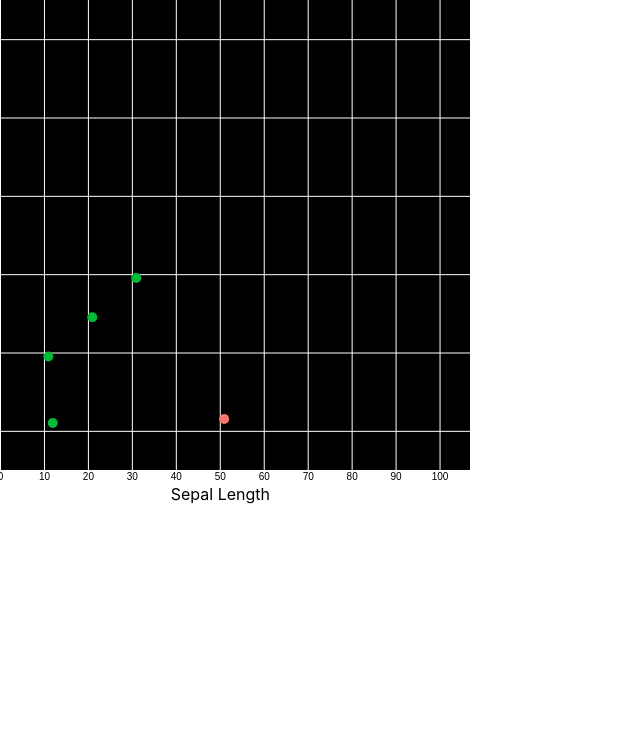
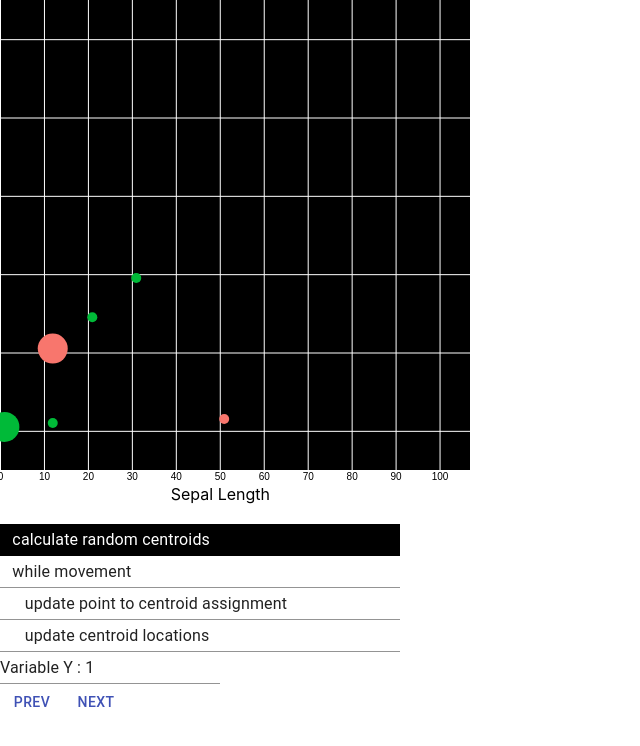
Before and after one commit to h12567/interactive-ml, a React (Create React App) app: page / in a window 1280 px wide. Shown: the top 746 px of the page, without its empty margins (0-640 px from the left). Built offline with nearby package versions, Linux system fonts and the light colour scheme.

Commit message:
Interactive movement

```diff
--- a/package.json
+++ b/package.json
@@ -3,6 +3,7 @@
   "version": "0.1.0",
   "private": true,
   "dependencies": {
+    "@material-ui/core": "^4.11.4",
     "@testing-library/jest-dom": "^5.12.0",
     "@testing-library/react": "^11.2.6",
     "@testing-library/user-event": "^12.8.3",
--- a/src/App.js
+++ b/src/App.js
@@ -1,8 +1,12 @@
 import './App.css';
 
+import React, { Component, useRef } from 'react';
 import Dummy from './components/Dummy'
 import SampleVis from './components/SampleVis'
 import ClusterVis from './components/ClusterVis'
+import PseudoCodeBox from './components/PseudoCodeBox'
+import DataDisplay from './components/DataDisplay'
+import { Button } from '@material-ui/core'
 
 // const data = [
 //   {year: 1980, efficiency: 24.3, sales: 8949000},
@@ -50,12 +54,193 @@ const centroids = [
   {x: 12, y: 21, color: 'blue'}
 ]
 
+var pseudo_code = [
+  ["calculate random centroids", 1],
+  ["while movement", 1],
+  ["update point to centroid assignment", 2],
+  ["update centroid locations", 2]
+]
+
+const state_arr = [
+  [
+      0,
+      {'Variable Y' : '1'},
+      {
+          'data':  [{x: 12, y: 2, color: 'red'},
+                      {x: 51, y: 3, color: 'blue'},
+                      {x: 11, y: 19, color: 'red'},
+                      {x: 21, y: 29, color: 'red'},
+                      {x: 31, y: 39, color: 'red'}],
+          'centroids': [
+              {x: 1, y: 1, color: 'red'},
+              {x: 12, y: 21, color: 'blue'}
+          ]
+      }
+  ],
+  [
+    1,
+    {'Variable X' : '1'},
+    {
+        'data':  [{x: 12, y: 2, color: 'blue'},
+                    {x: 51, y: 3, color: 'blue'},
+                    {x: 11, y: 19, color: 'blue'},
+                    {x: 21, y: 29, color: 'blue'},
+                    {x: 31, y: 39, color: 'red'}],
+        'centroids': [
+          {x: 1, y: 1, color: 'red'},
+          {x: 12, y: 21, color: 'blue'}
+      ]
+    }
+  ],
+  [
+    2,
+    {'Variable Z' : '113431'},
+    {
+        'data':  [{x: 12, y: 2, color: 'red'},
+                    {x: 51, y: 3, color: 'red'},
+                    {x: 11, y: 19, color: 'red'},
+                    {x: 21, y: 29, color: 'red'},
+                    {x: 31, y: 39, color: 'red'}],
+                    'centroids': [
+                      {x: 1, y: 1, color: 'red'},
+                      {x: 12, y: 21, color: 'blue'}
+                  ]
+    }
+  ],
+  [
+    3,
+    {'Variable X' : '1'},
+    {
+        'data':  [{x: 12, y: 2, color: 'blue'},
+                    {x: 51, y: 3, color: 'blue'},
+                    {x: 11, y: 19, color: 'blue'},
+                    {x: 21, y: 29, color: 'blue'},
+                    {x: 31, y: 39, color: 'red'}],
+        'centroids': [
+          {x: 12, y: 11, color: 'red'},
+          {x: 32, y: 51, color: 'blue'}
+      ]
+    }
+  ],
+  [
+    1,
+    {'Variable Z' : '113431'},
+    {
+        'data':  [{x: 12, y: 2, color: 'red'},
+                    {x: 51, y: 3, color: 'red'},
+                    {x: 11, y: 19, color: 'red'},
+                    {x: 21, y: 29, color: 'red'},
+                    {x: 31, y: 39, color: 'red'}],
+        'centroids': [
+            {x: 12, y: 11, color: 'red'},
+            {x: 32, y: 51, color: 'blue'}
+        ]
+    }
+  ],
+  [
+    2,
+    {'Variable X' : '1'},
+    {
+        'data':  [{x: 12, y: 2, color: 'blue'},
+                    {x: 51, y: 3, color: 'blue'},
+                    {x: 11, y: 19, color: 'blue'},
+                    {x: 21, y: 29, color: 'blue'},
+                    {x: 31, y: 39, color: 'red'}],
+          'centroids': [
+            {x: 12, y: 11, color: 'red'},
+            {x: 32, y: 51, color: 'blue'}
+        ]
+    }
+  ],
+  [
+    3,
+    {'Variable Z' : '113431'},
+    {
+        'data':  [{x: 12, y: 2, color: 'red'},
+                    {x: 51, y: 3, color: 'red'},
+                    {x: 11, y: 19, color: 'red'},
+                    {x: 21, y: 29, color: 'red'},
+                    {x: 31, y: 39, color: 'red'}],
+          'centroids': [
+            {x: 42, y: 11, color: 'red'},
+            {x: 12, y: 51, color: 'blue'}
+        ]
+    }
+  ],
+];
+
+
 function App() {
+  // var initial_idx = 0;
+  const [initial_idx, setIntialIdx] = React.useState(0);
+  var itemList = [];
+  // const clusterVisRef = React.useRef();
+  const clusterVisRef = React.useRef();
+  const [refVisible, setRefVisible] = React.useState(false);
+  console.log("HIEU");
+  for (var i = 0; i < state_arr.length; i ++) {
+    itemList.push(
+      <div class="row">
+        <div class="column" width="30%" float="left">
+          <ClusterVis data={state_arr[i][2]['data']} centroids={state_arr[i][2]['centroids']} />
+        </div>
+        <div class="column" width="30%" float="right">
+          <PseudoCodeBox code_box={pseudo_code} idx={state_arr[i][0]} />
+        </div>
+        <div class="column" width="30%" float="right">
+          <DataDisplay data={state_arr[i][1]} />
+        </div>
+      </div>
+    );
+
+  }
+
+  function decreaseIdx() {
+    // initial_idx -= 1;
+    setIntialIdx(initial_idx - 1);
+    console.log("INIT");
+    console.log(initial_idx);
+  }
+
+  function increaseIdx() {
+    // initial_idx += 1;
+    setIntialIdx(initial_idx + 1);
+    console.log("INIT");
+    console.log(initial_idx);
+    console.log(clusterVisRef);
+    // clusterVisRef.current.forceUpdate();
+  }
+
+  React.useEffect(() => {
+    console.log(clusterVisRef.current);
+  }, [clusterVisRef]);
+
   return (
     <div classname="App">
       {/* <Dummy /> */}
       {/* <SampleVis data={data} /> */}
-      <ClusterVis data={data} />
+
+      {/* <div>
+        {itemList}
+      </div>  */}
+
+      <div class="row"  ref={r => { clusterVisRef.current = r; setRefVisible(!!r); }}>
+        <div class="column" width="30%" float="left">
+          <ClusterVis id='cluster_vis' i={initial_idx} data={state_arr[initial_idx][2]['data']} centroids={state_arr[initial_idx][2]['centroids']}
+          />
+        </div>
+        <div class="column" width="30%" float="right">
+          <PseudoCodeBox id='code_box' i={initial_idx} code_box={pseudo_code} idx={state_arr[initial_idx][0]} />
+        </div>
+        <div class="column" width="30%" float="right">
+          <DataDisplay id='data_display' i={initial_idx} data={state_arr[initial_idx][1]} />
+        </div>
+      </div>
+      <div>
+        <Button onClick={decreaseIdx} color="primary"> PREV </Button>
+        <Button onClick={increaseIdx} color="primary"> NEXT </Button>
+      </div>
+
     </div>
   );
 
--- a/src/components/ClusterVis.js
+++ b/src/components/ClusterVis.js
@@ -2,7 +2,7 @@ import React, { Component } from 'react';
 import * as d3 from 'd3';
 import { useD3 } from '../hooks/useD3';
 
-function ClusterVis({data}) {
+function ClusterVis({data, centroids}) {
 
     const ref = useD3(
         (svg) => {
@@ -82,6 +82,17 @@ function ClusterVis({data}) {
                 .attr("r", 5)
                 .style("fill", function (d) { return color(d.color) } )
 
+            // Add dots
+            svg.append('g')
+            .selectAll("dot")
+            .data(centroids)
+            .enter()
+            .append("circle")
+            .attr("cx", function (d) { return x(d.x); } )
+            .attr("cy", function (d) { return y(d.y); } )
+            .attr("r", 15)
+            .style("fill", function (d) { return color(d.color) } )
+
         },
         [data]
     );
--- /dev/null
+++ b/src/components/DataDisplay.js
@@ -0,0 +1,48 @@
+import React, { Component } from 'react';
+import { TextField } from '@material-ui/core';
+import { withStyles } from '@material-ui/core/styles';
+import PropTypes from 'prop-types';
+
+const styles = {
+    root: {
+        background: "black"
+    },
+    input: {
+        color: "white"
+    }
+};
+
+function DataDisplay({classes, data}) {
+
+    var itemList = [];
+
+    for (const [key, value] of Object.entries(data)) {
+        var result_str = key + " : " + value;
+        itemList.push(
+            <tbody>
+                <TextField
+                    value={result_str}
+                />
+            </tbody>
+        )
+    }
+
+    return (
+        // <svg
+        //     ref={ref}
+        //     id="pseudo-code"
+        //     width="520"
+        //     height="520"
+        // >
+        // </svg>
+        <div>
+            {itemList}
+        </div>
+    );
+}
+
+DataDisplay.propTypes = {
+    classes: PropTypes.object.isRequired
+}
+
+export default withStyles(styles)(DataDisplay);
--- /dev/null
+++ b/src/components/PseudoCodeBox.js
@@ -0,0 +1,69 @@
+import React, { Component } from 'react';
+import { TextField } from '@material-ui/core';
+import { withStyles } from '@material-ui/core/styles';
+import PropTypes from 'prop-types';
+
+const styles = {
+    root: {
+        background: "black"
+    },
+    input: {
+        color: "white"
+    }
+};
+
+function PseudoCodeBox({classes, code_box, idx}) {
+
+    var itemList = [];
+    for(var i = 0; i < code_box.length; i++) {
+        var result_str = code_box[i][0];
+        var indent = code_box[i][1];
+        result_str = " ".repeat(indent* 3) + result_str;
+        if (i == idx) {
+            itemList.push(
+                <tbody>
+                    <TextField
+                        value={result_str}
+                        style={{width: 400}}
+                        fullWidth={true}
+                        defaultValue="color"
+                        className={classes.root}
+                        InputProps={{
+                            className: classes.input
+                        }}
+                    />
+                </tbody>
+            );
+        } else {
+            itemList.push(
+                <tbody>
+                    <TextField
+                        value={result_str}
+                        style={{width: 400}}
+                        fullWidth={true}
+                        defaultValue="color"
+                    />
+                </tbody>
+            );
+        }
+    }
+
+    return (
+        // <svg
+        //     ref={ref}
+        //     id="pseudo-code"
+        //     width="520"
+        //     height="520"
+        // >
+        // </svg>
+        <div>
+            {itemList}
+        </div>
+    );
+}
+
+PseudoCodeBox.propTypes = {
+    classes: PropTypes.object.isRequired
+}
+
+export default withStyles(styles)(PseudoCodeBox);
```
Also changed, not shown: 1 other file (tests, documents, lock files or other folders).
